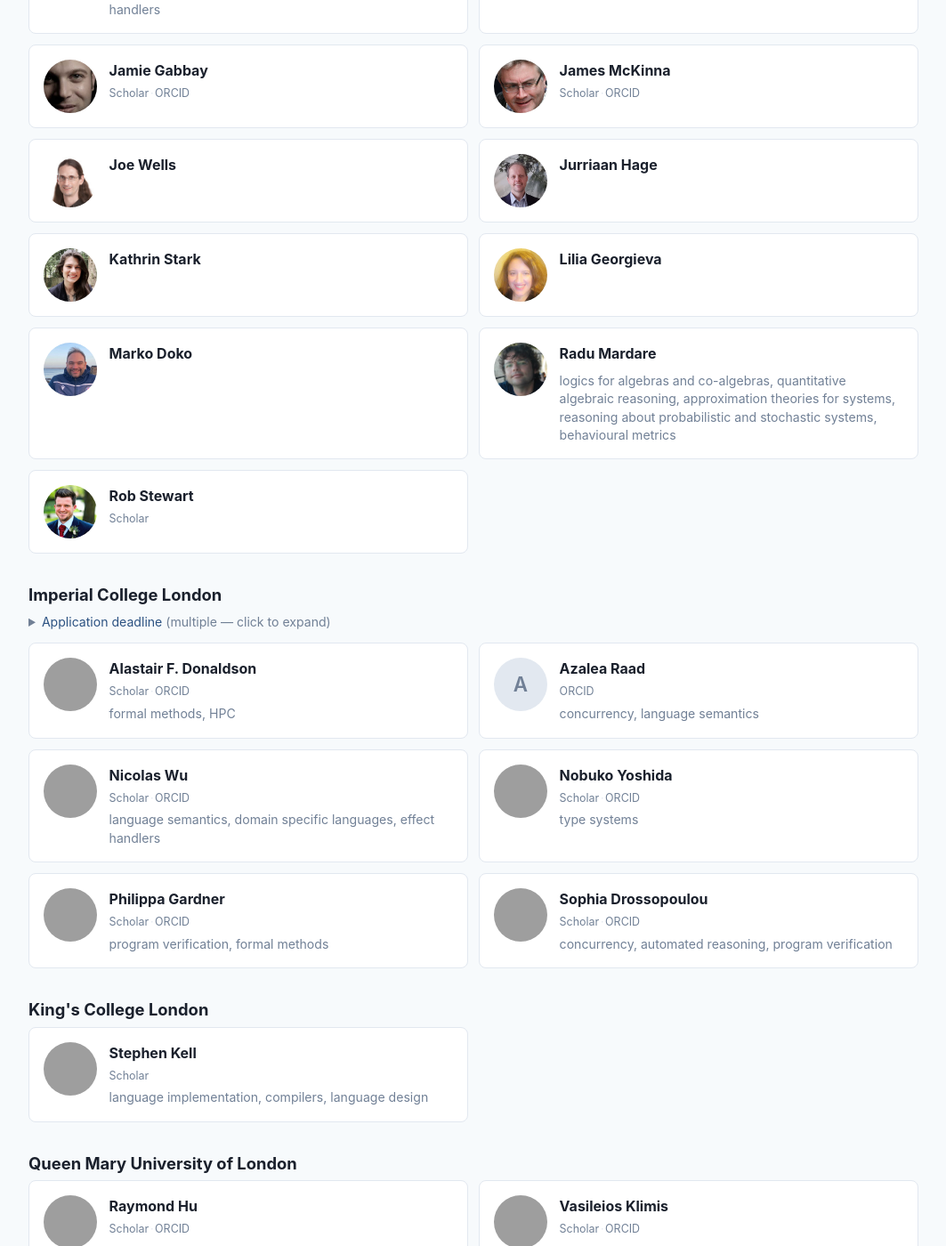
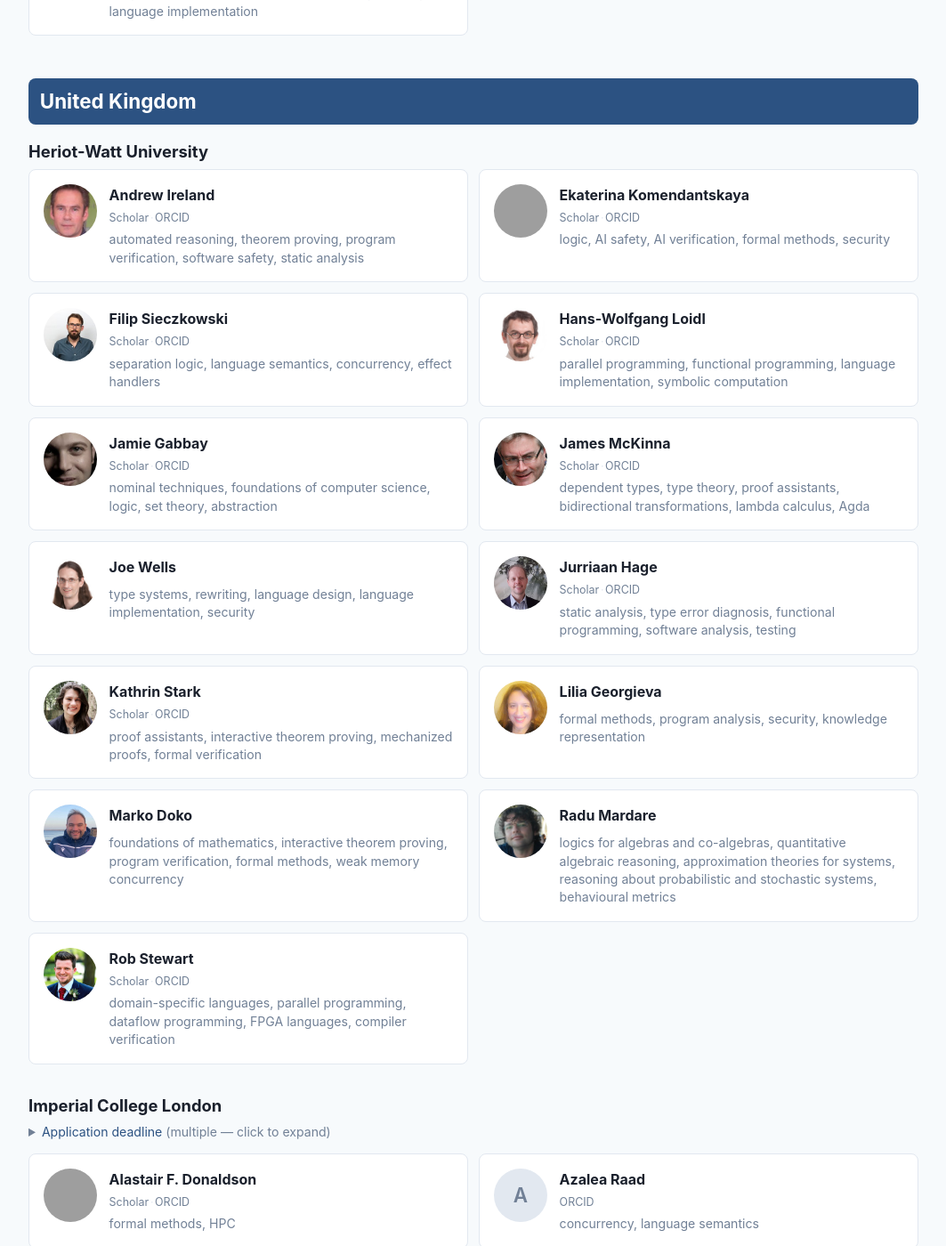
Before and after one commit to leo-ard/phd-applications, a Jekyll site: the page built from index.html, in a window 1280 px wide and 1400 px high, scrolled down 18137 px. Shown: the whole window at 89% size, without its empty margins (108-1171 px from the left). Built offline with Jekyll 4.4.1, drawn with Linux system fonts in a browser that asks for light colours; some of the changed text lies outside the part shown; grey boxes are pictures that could not be loaded.

Commit message:
Add more tags + fixes sites

```diff
--- a/_data/directory.yml
+++ b/_data/directory.yml
@@ -24,13 +24,13 @@
       scholar: https://scholar.google.com/citations?user=ESll9OcAAAAJ
       orcid: https://orcid.org/0000-0003-1548-0177
       research: type systems, gradual typing, language design, language implementation
-      taking_students: 'yes'
+      taking_students: true
     - name: Liam O'Connor
       homepage: https://liamoc.net/forest/index/index.xml
       scholar: https://scholar.google.com/citations?user=PDIijq8AAAAJ
       orcid: https://orcid.org/0000-0003-2765-4269
       research: property-based testing, language semantics, temporal logic
-      taking_students: 'yes'
+      taking_students: true
     - name: Michael Norrish
       homepage: https://comp.anu.edu.au/people/michael-norrish
       scholar: https://scholar.google.com/citations?user=Ymd4ZfYAAAAJ
@@ -110,7 +110,7 @@
       orcid: https://orcid.org/0000-0002-3605-249X
       research: program logics, separation logic, program verification, language features for security and correctness, static
         analysis, type systems, concurrent programming, language semantics, theorem proving, proof assistants
-      taking_students: 'yes'
+      taking_students: true
     - name: Dominique Devriese
       homepage: https://distrinet.cs.kuleuven.be/people/DominiqueDevriese
       scholar: https://scholar.google.com/citations?user=9vEspiUAAAAJ
@@ -150,13 +150,13 @@
       scholar: https://scholar.google.com/citations?user=SzgX3_MAAAAJ
       orcid: https://orcid.org/0000-0002-8338-4008
       research: refinement types, program synthesis
-      taking_students: 'yes'
+      taking_students: true
     - name: Yuepeng Wang
       homepage: https://www.cs.sfu.ca/~yuepeng
       scholar: https://scholar.google.com/citations?user=SMln4gEAAAAJ
       orcid: https://orcid.org/0000-0003-3370-2431
       research: formal methods, program verification, program synthesis
-      taking_students: 'yes'
+      taking_students: true
   - name: SPL @ University of British Columbia
     url: https://spl.cs.ubc.ca/
     deadline: December 15th
@@ -190,7 +190,7 @@
       scholar: https://scholar.google.ca/citations?user=dO1wEV0AAAAJ
       orcid: https://orcid.org/0000-0002-9631-4826
       research: language semantics, dependent types, type theory, gradual typing, dependent pattern matching, type error diagnosis
-      taking_students: 'yes'
+      taking_students: true
   - name: ProSE @ University of Toronto
     url: https://www.cs.toronto.edu/~prose/
     deadline: December 1st
@@ -522,6 +522,7 @@
       homepage: http://www2.informatik.uni-freiburg.de/~thiemann
       scholar: https://scholar.google.com/citations?user=yJST1UAAAAAJ
       orcid: https://orcid.org/0000-0002-9000-1239
+      research: functional programming, type systems, type classes, session types, web programming, program generation, static analysis, language-based security
   - name: University of Tübingen
     professors:
     - name: Jonathan Immanuel Brachthäuser
@@ -565,7 +566,7 @@
       scholar: https://scholar.google.com/citations?user=jQqTdHwAAAAJ
       orcid: https://orcid.org/0000-0002-8805-0728
       research: type systems, compilers, functional programming, domain specific languages
-      taking_students: 'no'
+      taking_students: false
   - name: PL Group @ University of Hong Kong
     url: https://hkuplg.github.io/
     deadline: December 1st
@@ -592,12 +593,14 @@
       homepage: http://www-kb.is.s.u-tokyo.ac.jp/~koba
       scholar: https://scholar.google.com/citations?user=bhZQ7FEAAAAJ
       orcid: https://orcid.org/0000-0002-0537-0604
+      research: higher-order model checking, program verification, type systems, automated reasoning, security protocols, resource usage analysis
   - name: University of Tsukuba
     professors:
     - name: Hiroshi Unno
-      homepage: http://www.cs.tsukuba.ac.jp/~uhiro
+      homepage: https://www.riec.tohoku.ac.jp/~unno/
       scholar: https://scholar.google.com/citations?user=H73eAAsAAAAJ
       orcid: https://orcid.org/0000-0002-4225-8195
+      research: refinement types, program verification, higher-order model checking, automated reasoning, temporal verification, termination analysis
 - name: Netherlands
   universities:
   - name: Radboud University
@@ -677,7 +680,7 @@
       scholar: https://scholar.google.com/citations?user=0nKEYVsAAAAJ
       orcid: https://orcid.org/0000-0002-0879-4015
       research: program synthesis, liquid types, concurrent programming, parallel programming
-      taking_students: 'yes'
+      taking_students: true
     - name: Bernardo Toninho
       homepage: https://web.tecnico.ulisboa.pt/bernardo.toninho/
       scholar: https://scholar.google.com/citations?user=LqQoVtgAAAAJ
@@ -695,9 +698,10 @@
       orcid: https://orcid.org/0000-0002-3160-1672
       research: model checking, static analysis, compilers, program verification, formal methods
     - name: Vasco Thudichum Vasconcelos
-      homepage: https://ciencias.ulisboa.pt/perfil/vmvasconcelos
+      homepage: https://www.di.fc.ul.pt/~vv/
       scholar: https://scholar.google.com/citations?user=dsRKl04AAAAJ
       orcid: https://orcid.org/0000-0002-9539-8861
+      research: concurrency, distributed systems, type systems, process calculi, specification and verification
 - name: Singapore
   universities:
   - name: Nanyang Technological University
@@ -710,16 +714,18 @@
       homepage: https://personal.ntu.edu.sg/luke.ong/index.html
       scholar: https://scholar.google.com/citations?user=gNFel3QAAAAJ
       orcid: https://orcid.org/0000-0001-7509-680X
+      research: probabilistic programming, game semantics, higher-order model checking, lambda calculus, type theory, algorithmic game theory, categorical logic
     - name: Conrad Watt
       homepage: https://conrad-watt.github.io
       scholar: https://scholar.google.com/citations?user=SVU1RU8AAAAJ
       orcid: https://orcid.org/0000-0002-0596-877X
       research: WebAssembly, formal methods, concurrency
-      taking_students: 'no'
+      taking_students: false
     - name: Yong Kiam Tan
       homepage: https://dr.ntu.edu.sg/entities/person/Tan-Yong-Kiam
       scholar: https://scholar.google.com/citations?user=WzG0S8MAAAAJ
       orcid: https://orcid.org/0000-0001-7033-2463
+      research: deductive verification, interactive theorem proving, automated reasoning, compilers, formalized mathematics, hybrid systems, security
   - name: PLSE @ National University of Singapore
     url: https://nus-plse.github.io/
     deadline:
@@ -732,7 +738,7 @@
       scholar: https://scholar.google.com/citations?user=oCIeffUAAAAJ
       orcid: https://orcid.org/0000-0003-4250-5392
       research: program verification, distributed systems, program synthesis, proof assistants, Lean
-      taking_students: 'yes'
+      taking_students: true
     - name: Umang Mathur
       homepage: https://www.comp.nus.edu.sg/~umathur
       scholar: https://scholar.google.com/citations?user=6rB8UjgAAAAJ
@@ -758,6 +764,7 @@
       homepage: https://psl.hanyang.ac.kr
       scholar: https://scholar.google.com/citations?user=HcY3y0YAAAAJ
       orcid: https://orcid.org/0000-0002-1884-619X
+      research: program synthesis, program analysis, program repair, software engineering, compilers, security
   - name: KAIST
     professors:
     - name: Hongseok Yang
@@ -778,9 +785,10 @@
   - name: Korea University
     professors:
     - name: Hakjoo Oh
-      homepage: http://prl.korea.ac.kr/~pronto/home
+      homepage: https://prl.korea.ac.kr/members/hakjoo-oh/
       scholar: https://scholar.google.com/citations?user=3dX_cckAAAAJ
       orcid: https://orcid.org/0000-0002-1900-7654
+      research: static analysis, program verification, software testing, fuzzing, program repair, program synthesis, quantum programming
   - name: POSTECH
     professors:
     - name: Wonyeol Lee
@@ -788,7 +796,7 @@
       scholar: https://scholar.google.com/citations?user=g3TYhjcAAAAJ
       orcid: https://orcid.org/0000-0003-0301-0872
       research: language design, program verification, probabilistic programming
-      taking_students: 'yes'
+      taking_students: true
   - name: Seoul National University
     professors:
     - name: Chung-Kil Hur
@@ -879,6 +887,7 @@
       homepage: http://lara.epfl.ch/~kuncak
       scholar: https://scholar.google.com/citations?user=kmoklesAAAAJ
       orcid: https://orcid.org/0000-0001-7044-9522
+      research: automated reasoning, program verification, formal methods, program synthesis, proof assistants, parsing
   - name: ETH Zurich
     deadline: Rolling (position-based)
     deadline_url: https://inf.ethz.ch/doctorate.html
@@ -918,10 +927,12 @@
       scholar: https://scholar.google.com/citations?user=LQpzXygAAAAJ
       orcid: https://orcid.org/0009-0004-3530-9996
       image: /assets/img/profiles/andrew-ireland.jpg
+      research: automated reasoning, theorem proving, program verification, software safety, static analysis
     - name: Ekaterina Komendantskaya
       homepage: https://www.macs.hw.ac.uk/~ek19/
       scholar: https://scholar.google.com/citations?user=-HbSa84AAAAJ
       orcid: https://orcid.org/0000-0002-3240-0987
+      research: logic, AI safety, AI verification, formal methods, security
     - name: Filip Sieczkowski
       homepage: https://fsieczkowski.github.io/
       scholar: https://scholar.google.com/citations?user=aNLxzEkAAAAJ
@@ -933,31 +944,43 @@
       scholar: https://scholar.google.com/citations?user=lwb1Va0AAAAJ
       orcid: https://orcid.org/0000-0001-6318-1732
       image: /assets/img/profiles/hans-wolfgang-loidl.jpg
+      research: parallel programming, functional programming, language implementation, symbolic computation
     - name: Jamie Gabbay
       homepage: https://gabbay.org.uk/
       scholar: https://scholar.google.com/citations?user=2B9QID8AAAAJ
       orcid: https://orcid.org/0000-0001-5796-3455
       image: /assets/img/profiles/jamie-gabbay.jpg
+      research: nominal techniques, foundations of computer science, logic, set theory, abstraction
     - name: James McKinna
       homepage: https://researchportal.hw.ac.uk/en/persons/james-mckinna
       scholar: https://scholar.google.com/citations?user=_CjMNVsAAAAJ
       orcid: https://orcid.org/0000-0001-6745-2560
       image: /assets/img/profiles/james-mckinna.jpg
+      research: dependent types, type theory, proof assistants, bidirectional transformations, lambda calculus, Agda
     - name: Joe Wells
       homepage: https://www.macs.hw.ac.uk/~jbw/
       image: /assets/img/profiles/joe-wells.jpg
+      research: type systems, rewriting, language design, language implementation, security
     - name: Jurriaan Hage
       homepage: https://www.macs.hw.ac.uk/~jh2054/index.html
+      scholar: https://scholar.google.nl/citations?user=CIVjbcwAAAAJ
+      orcid: https://orcid.org/0000-0002-3580-6069
       image: /assets/img/profiles/jurriaan-hage.jpg
+      research: static analysis, type error diagnosis, functional programming, software analysis, testing
     - name: Kathrin Stark
       homepage: https://www.k-stark.de/
+      scholar: https://scholar.google.com/citations?user=Dbs670sAAAAJ
+      orcid: https://orcid.org/0000-0002-7086-6518
       image: /assets/img/profiles/kathrin-stark.jpg
+      research: proof assistants, interactive theorem proving, mechanized proofs, formal verification
     - name: Lilia Georgieva
       homepage: https://www.macs.hw.ac.uk/~lilia/
       image: /assets/img/profiles/lilia-georgieva.jpg
+      research: formal methods, program analysis, security, knowledge representation
     - name: Marko Doko
       homepage: https://marko.doko.foo/
       image: /assets/img/profiles/marko-doko.jpg
+      research: foundations of mathematics, interactive theorem proving, program verification, formal methods, weak memory concurrency
     - name: Radu Mardare
       homepage: https://www.macs.hw.ac.uk/~rm4023/
       research: logics for algebras and co-algebras, quantitative algebraic reasoning, approximation theories for systems,
@@ -966,7 +989,9 @@
     - name: Rob Stewart
       homepage: https://www.macs.hw.ac.uk/~rs46/
       scholar: https://scholar.google.com/citations?user=ArZWHf4AAAAJ
+      orcid: https://orcid.org/0000-0003-0365-693X
       image: /assets/img/profiles/rob-stewart.jpg
+      research: domain-specific languages, parallel programming, dataflow programming, FPGA languages, compiler verification
   - name: Imperial College London
     deadline:
     - October 15th
@@ -1412,13 +1437,13 @@
       scholar: https://scholar.google.com/citations?user=GW8Z1Z8AAAAJ
       orcid: https://orcid.org/0000-0002-8396-1258
       research: language implementation, program analysis, formal methods, language design
-      taking_students: 'no'
+      taking_students: false
     - name: William T. Hallahan
       homepage: https://billhallahan.github.io
       scholar: https://scholar.google.com/citations?user=SIpwj1UAAAAJ
       orcid: https://orcid.org/0000-0003-4925-3861
       research: program verification, program synthesis, program analysis, networking
-      taking_students: 'no'
+      taking_students: false
     - name: Yu David Liu
       homepage: https://www.cs.binghamton.edu/~davidl/
       scholar: https://scholar.google.com/citations?user=_KCqeIEAAAAJ
@@ -1454,7 +1479,7 @@
       scholar: https://scholar.google.com/citations?user=6Lh1eQUAAAAJ
       orcid: https://orcid.org/0000-0001-8639-6541
       research: HCI, Rust
-      taking_students: 'yes'
+      taking_students: true
   - name: POP @ Carnegie Mellon University
     url: http://www.cs.cmu.edu/Groups/pop/
     deadline_url: https://www.csd.cs.cmu.edu/academics/doctoral/admissions
@@ -1530,7 +1555,7 @@
       scholar: https://scholar.google.com/citations?user=C6Pd5zoAAAAJ
       orcid: https://orcid.org/0000-0003-3957-0628
       research: program verification, security, privacy, HCI, live programming, program synthesis, automated theorem proving, machine learning for proofs, web security
-      taking_students: 'yes'
+      taking_students: true
     - name: Justin Hsu
       homepage: https://justinh.su
       scholar: https://scholar.google.com/citations?user=HsfKE0sAAAAJ
@@ -1553,9 +1578,10 @@
       orcid: https://orcid.org/0000-0001-5367-9377
       research: program analysis, static analysis, compilers, language design
     - name: Santosh Pande
-      homepage: http://www.cc.gatech.edu/fac/Santosh.Pande
+      homepage: https://www.scs.gatech.edu/people/santosh-pande
       scholar: https://scholar.google.com/citations?user=d6vL_ZkAAAAJ
       orcid: https://orcid.org/0000-0001-6723-8062
+      research: compilers, program analysis, static analysis, runtime analysis, hardware security, embedded systems
     - name: Vivek Sarkar
       homepage: http://vsarkar.cc.gatech.edu
       scholar: https://scholar.google.com/citations?user=XjeIqxYAAAAJ
@@ -1585,15 +1611,17 @@
       homepage: http://www.cs.indiana.edu/~sabry
       scholar: https://scholar.google.com/citations?user=dYGSG4EAAAAJ
       orcid: https://orcid.org/0000-0002-1025-7331
+      research: language semantics, continuations, monadic effects, staged computation, quantum computing, functional programming
     - name: Carlo Angiuli
       homepage: https://www.carloangiuli.com
       scholar: https://scholar.google.com/citations?user=eM1H0SwAAAAJ
       orcid: https://orcid.org/0000-0002-9590-3303
       research: type theory, dependent types, type systems, proof assistants, functional programming
     - name: Chung-chieh Shan
-      homepage: http://homes.soic.indiana.edu/ccshan
+      homepage: https://homes.luddy.indiana.edu/ccshan/
       scholar: https://scholar.google.com/citations?user=3L1yQeQAAAAJ
       orcid: https://orcid.org/0000-0002-0339-6405
+      research: probabilistic programming, language semantics, language design, logic
     - name: Jeremy G. Siek
       homepage: http://wphomes.soic.indiana.edu/jsiek
       scholar: https://scholar.google.com/citations?user=Vuso8H8AAAAJ
@@ -1721,6 +1749,7 @@
       homepage: http://users.eecs.northwestern.edu/~chrdimo
       scholar: https://scholar.google.com/citations?user=mFs4fikAAAAJ
       orcid: https://orcid.org/0000-0002-9338-7034
+      research: contracts, gradual typing, language-based security, functional programming, language semantics, program analysis
     - name: Robert Bruce Findler
       homepage: https://www.eecs.northwestern.edu/~robby
       scholar: https://scholar.google.com/citations?user=eBqftc8AAAAJ
@@ -1790,6 +1819,7 @@
       homepage: https://kmamouras.github.io
       scholar: https://scholar.google.com/citations?user=ZvY6VHsAAAAJ
       orcid: https://orcid.org/0000-0003-1209-7738
+      research: stream processing, runtime verification, program semantics, Kleene algebra, logics for verification
   - name: Rutgers University
     professors:
     - name: He Zhu
@@ -1895,6 +1925,7 @@
       homepage: https://remy.wang
       scholar: https://scholar.google.com/citations?user=leLJqREAAAAJ
       orcid: https://orcid.org/0000-0002-6887-9395
+      research: equality saturation, query optimization, databases, Datalog, program synthesis
   - name: Univ. of California - Riverside
     professors:
     - name: Jay P. Lim
@@ -1975,7 +2006,7 @@
       scholar: https://scholar.google.com/citations?user=cVLicJYAAAAJ
       orcid: https://orcid.org/0000-0002-3165-2322
       research: distributed systems, program synthesis, formal verification, domain-specific languages, type systems, concurrency, memory models, RDMA, smart contracts, program analysis
-      taking_students: 'yes'
+      taking_students: true
     - name: Tyler Sorensen
       homepage: https://users.soe.ucsc.edu/~tsorensen
       scholar: https://scholar.google.com/citations?user=Ax7ebzoAAAAJ
@@ -2011,7 +2042,7 @@
       scholar: https://scholar.google.com/citations?user=V828uG8AAAAJ
       orcid: https://orcid.org/0000-0002-9782-721X
       research: software verification, trustworthy AI, program synthesis, logic
-      taking_students: 'yes'
+      taking_students: true
     - name: Sasa Misailovic
       homepage: https://misailo.cs.illinois.edu/
       scholar: https://scholar.google.com/citations?user=3qJQjIYAAAAJ
@@ -2028,7 +2059,7 @@
       scholar: https://scholar.google.com/citations?user=tPC00zwAAAAJ
       orcid: https://orcid.org/0000-0003-2627-0642
       research: compilers, scientific computing, parallel programming, HPC
-      taking_students: 'yes'
+      taking_students: true
   - name: PLUM @ Univ. of Maryland - College Park
     url: https://plum-umd.github.io/
     deadline: December 5th
@@ -2078,7 +2109,7 @@
       scholar: https://scholar.google.com/citations?user=IZisiCwAAAAJ
       orcid: https://orcid.org/0000-0002-5977-5236
       research: type theory, program verification, proof assistants, language-based security
-      taking_students: 'yes'
+      taking_students: true
   - name: University of Chicago
     deadline: December 11
     professors:
@@ -2185,7 +2216,7 @@
       scholar: https://scholar.google.com/citations?user=Gggzp7UAAAAJ
       orcid: https://orcid.org/0000-0002-2759-9223
       research: security, fuzzing, property-based testing, domain-specific languages, quantum computing, compiler verification, Rust, information flow, type systems
-      taking_students: 'yes'
+      taking_students: true
     - name: Stephanie Weirich
       homepage: https://www.cis.upenn.edu/~sweirich
       orcid: https://orcid.org/0000-0002-6756-9168
```
Also changed, not shown: README.md.
